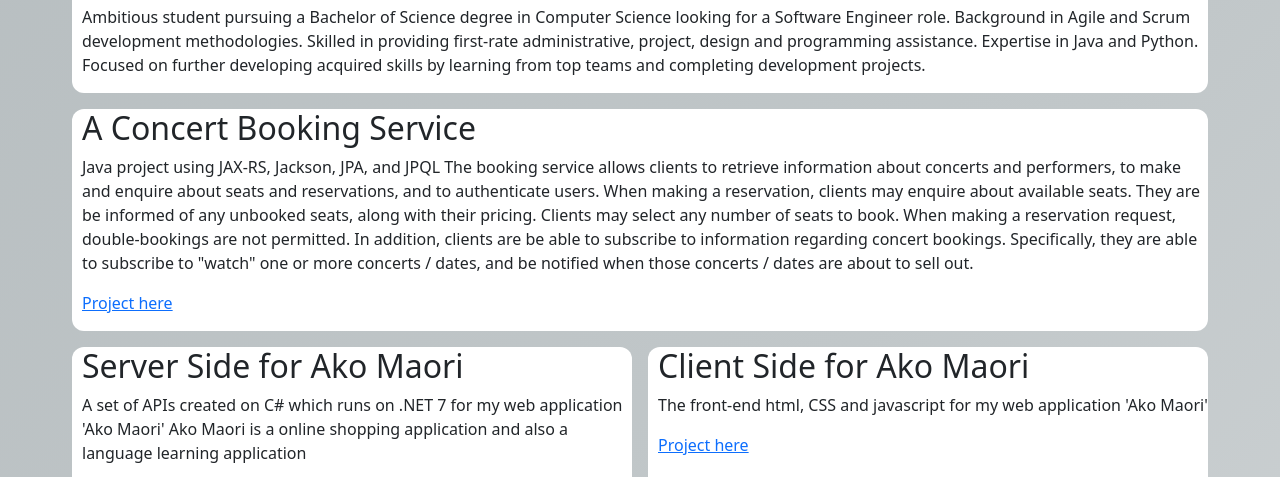
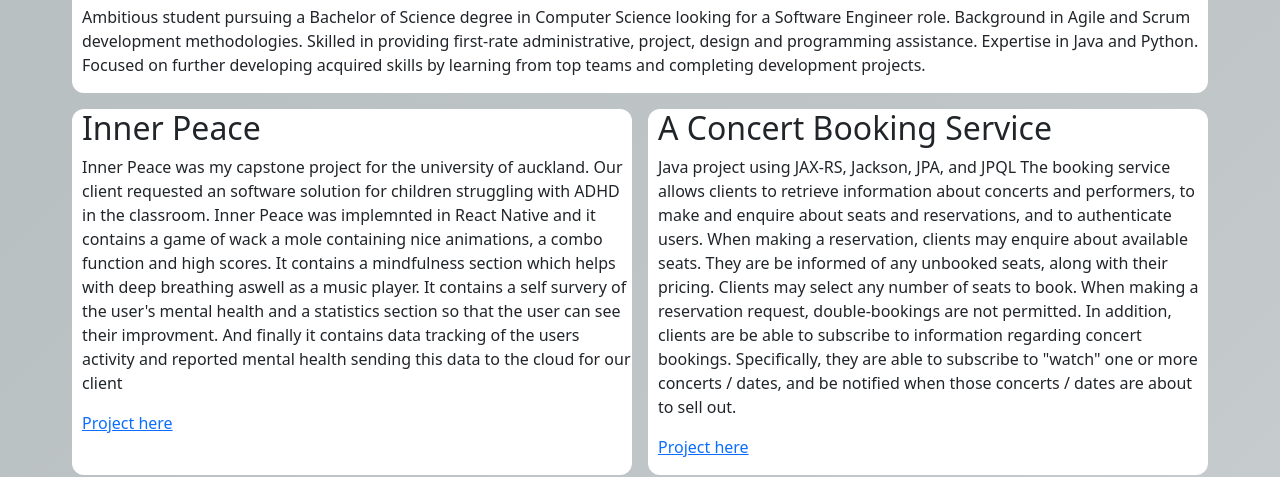
Before and after one commit to PeymonA/parm175.github.io, a plain HTML site: page index.html in a window 1280 px wide. Shown: the part 477-954 px from the top of the page. Drawn offline with nearby package versions, Linux system fonts and the light colour scheme.

Commit message:
Update index.html

```diff
--- a/index.html
+++ b/index.html
@@ -142,6 +142,17 @@ img {
     </section>
     <section>
         <div>
+            <h2>Inner Peace</h2>
+            <p>
+                Inner Peace was my capstone project for the university of auckland. Our client requested an software solution for children struggling with
+                ADHD in the classroom. Inner Peace was implemnted in React Native and it contains a game of wack a mole containing nice animations, a combo
+                function and high scores. It contains a mindfulness section which helps with deep breathing aswell as a music player. It contains a self
+                survery of the user's mental health and a statistics section so that the user can see their improvment. And finally it contains data tracking
+                of the users activity and reported mental health sending this data to the cloud for our client
+            </p>
+            <p><a href="https://drive.google.com/file/d/17IZptk32Q9TpkUMUyI05OjCqIccJqAg6/view?usp=sharing">Project here</a></p>
+        </div>
+        <div>
             <h2>A Concert Booking Service</h2>
             <p>
                 Java project using JAX-RS, Jackson, JPA, and JPQL
```
